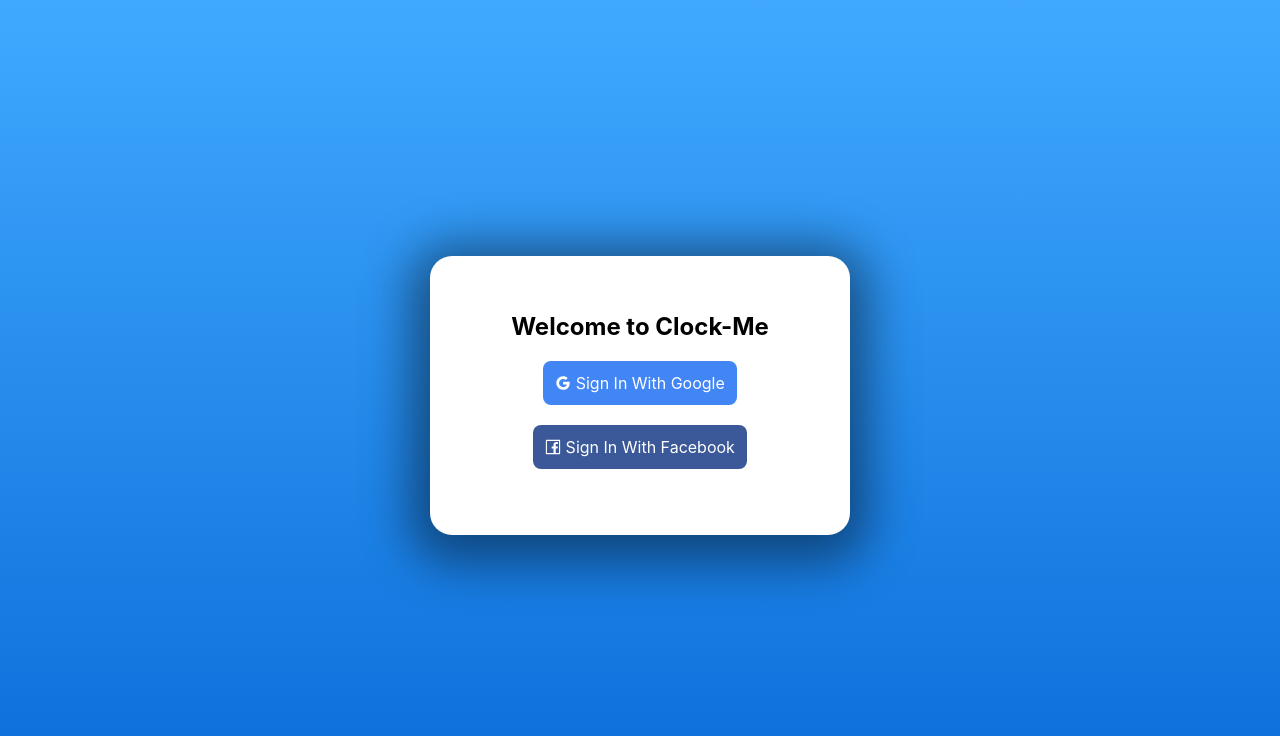
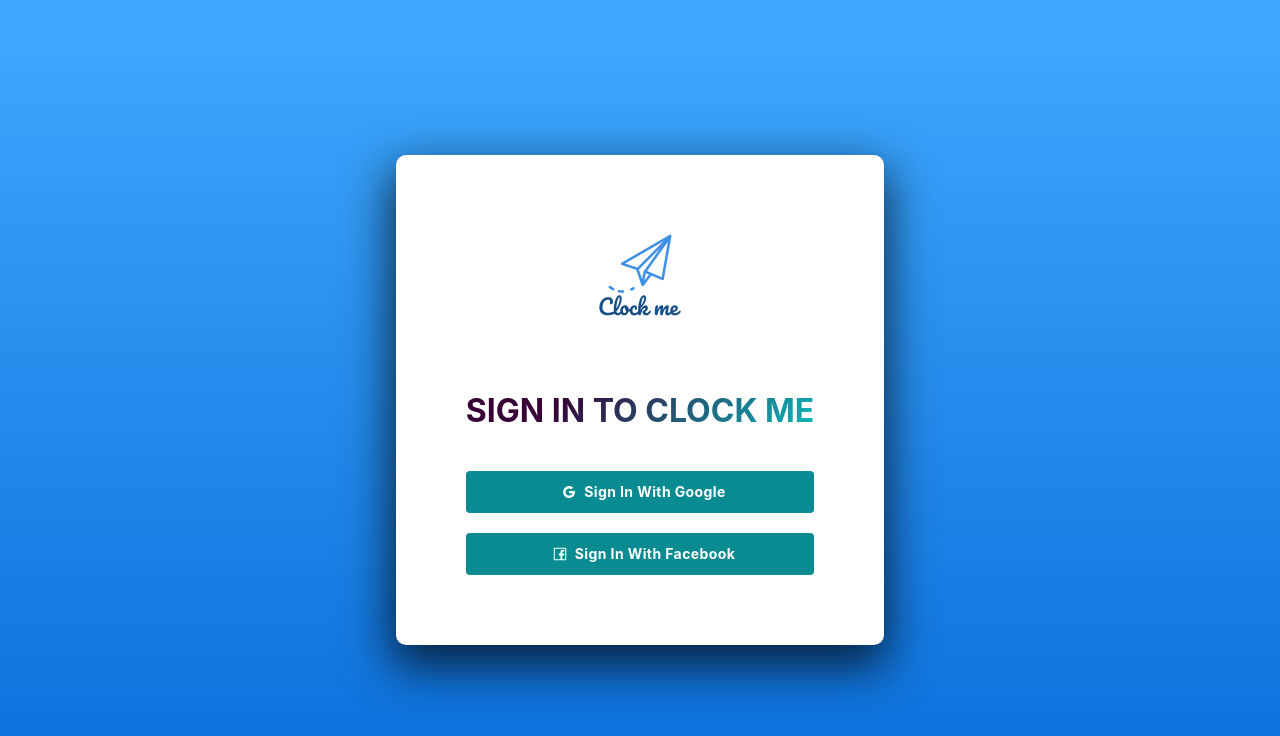
Before and after one commit to PukarHub/clock-me, a React app: page / in a window 1280 px wide. Built offline with nearby package versions, Linux system fonts and the light colour scheme; some packages are replaced by stand-ins of ours; no server answers.

Commit message:
Finished Product

```diff
--- a/src/components/Login.css
+++ b/src/components/Login.css
@@ -1,9 +1,25 @@
+
 .login {
-    background-color: #f8f8f8;
     height: 100vh;
     width: 100vw;
     display: grid;
     place-items: center;
+    background-image: linear-gradient(#40a9ff, #096dd9);
+    position: absolute;
+    top: 0px;
+    bottom: 0px;
+    left: 0px;
+    right: 0px;
+}
+
+.login__text > h1 {
+    text-transform: uppercase;
+    background-image: linear-gradient(315deg, #0cbaba 0%, #380036 74%);
+    background-clip: text;
+    -webkit-background-clip: text;
+    -moz-background-clip: text;
+    -webkit-text-fill-color: transparent;
+    -moz-text-fill-color: transparent;
 }
 
 .login__container {
@@ -11,9 +27,9 @@
     text-align: center;
     background-color: white;
     border-radius: 10px;
-    box-shadow: -1px 4px 20px -6px rgba(0, 0, 0, 0.75);
+    box-shadow: -1px 18px 48px 4px rgb(0 0 0 / 73%);
+
 }
-
 
 .login__container > img {
     object-fit: contain;
@@ -22,8 +38,14 @@
 }
 
 .login__container > button {
-    margin-top: 50px;
+    margin-top: 20px;
     text-transform: inherit !important;
+    background-color: #098c91 !important;
     color: white;
     font-weight: bold;
+    width: 100%;
 }
+
+.login__container > button:hover {
+    background-color: #065b5e !important;
+}
--- a/src/components/Login.js
+++ b/src/components/Login.js
@@ -1,27 +1,30 @@
 import React from 'react'
 import { GoogleOutlined, FacebookOutlined } from '@ant-design/icons'
 import "firebase/app";
-
+import Logo from '../logo.png'
 import {auth} from '../firebase';
 import firebase from 'firebase/app';
+import { Button } from '@material-ui/core'
+import './Login.css'
 
 const Login = () => {
+    const google = () => {
+        auth.signInWithRedirect(new firebase.auth.GoogleAuthProvider())
+    }
+
+    const facebook = () => {
+        auth.signInWithPopup(new firebase.auth.FacebookAuthProvider())
+    }
     return (
-        <div id="login-page">
-            <div id="login-card">
-                <h2>Welcome to Clock-Me</h2>
 
-                <div className="login-button google"
-                    onClick= {() => auth.signInWithRedirect(new firebase.auth.GoogleAuthProvider())}
-                >
-                    <GoogleOutlined /> Sign In With Google
+        <div className="login">
+            <div className="login__container">
+                <img src={Logo} alt="Clock me"/>
+                <div className="login__text">
+                  <h1>Sign in to Clock Me</h1>
                 </div>
-                    <br /><br />
-                    <div className="login-button facebook"
-                    onClick= {() => auth.signInWithPopup(new firebase.auth.FacebookAuthProvider())}
-                 >
-                    <FacebookOutlined /> Sign In With Facebook
-                </div>
+             <Button onClick={google}> <GoogleOutlined style={{ padding: "8px" }} /> Sign In With Google</Button> <br />
+             <Button onClick={facebook}> <FacebookOutlined style={{ padding: "8px" }} /> Sign In With Facebook</Button>
             </div>
         </div>
     )
--- a/src/index.css
+++ b/src/index.css
@@ -20,7 +20,6 @@
 .nav-bar {
   width: 100%;
   height: 66px;
-  /* background: radial-gradient(circle, rgba(219,15,104,1) 0%, rgba(112,149,193,1) 100%); */
   background-color: #0cbaba;
   background-image: linear-gradient(315deg, #0cbaba 0%, #380036 74%);
 
@@ -52,47 +51,6 @@
   background: transparent; /* Optional: just make scrollbar invisible */
 }
 
-/* Login Page */
-
-#login-page {
-  background-image: linear-gradient(#40a9ff, #096dd9);
-  position: absolute;
-  top: 0px;
-  bottom: 0px;
-  left: 0px;
-  right: 0px;
-}
-
-#login-card {
-  position: relative;
-  top: calc(50vh - 144px);
-  left: calc(50vw - 210px);
-  padding-top: 36px;
-  padding-bottom: 66px;
-  width: 420px;
-  text-align: center;
-  background-color: white;
-  border-radius: 22px;
-  box-shadow: -1px 9px 50px 19px rgb(0 0 0 / 46%)
-}
-
-.login-button {
-  cursor: pointer;
-  color: white;
-  padding: 12px;
-  border-radius: 8px;
-  display: inline-block;
-}
-
-.facebook {
-  background-color: #3b5998;
-}
-
-.google {
-  background-color: #4285f4;
-  color: white;
-}
-
 #loading-container {
   position: absolute;
   top: 0px;
```
